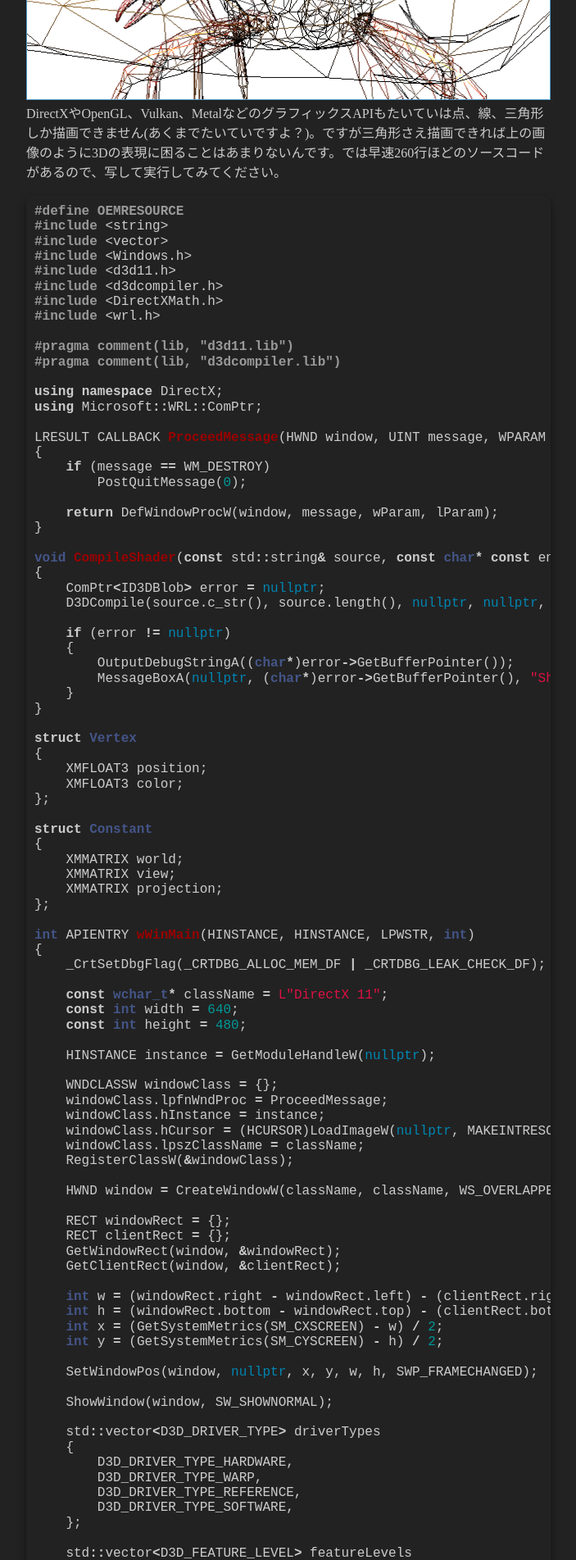
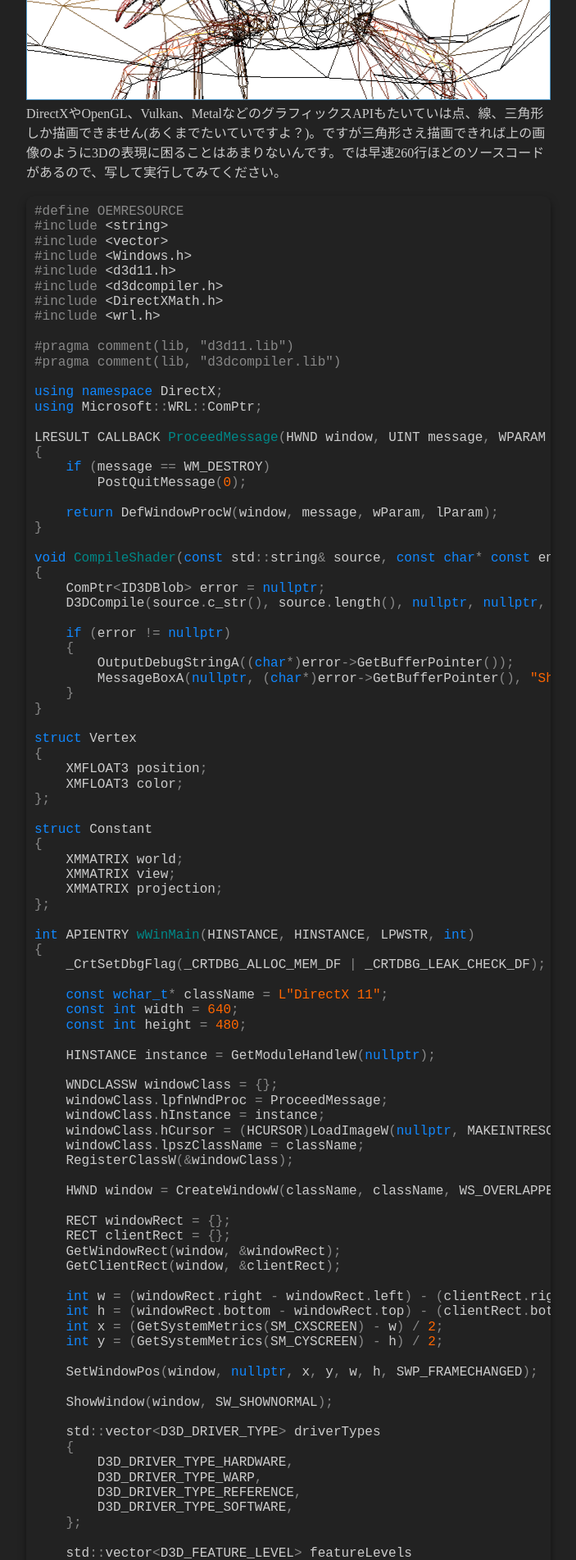
Before and after one commit to itukikikuti/windblow.net, a Jekyll site: the page built from _posts/DirectX11/2018-08-08-Direct3D 11で三角形を描画する.md, in a window 1280 px wide. Shown: the part 749-2652 px from the top of the page at 82% size, without its empty margins (288-991 px from the left). Built offline with Jekyll 4.4.1, drawn with Linux system fonts in a browser that asks for light colours.

Commit message:
Update syntax.css

```diff
--- a/assets/syntax.css
+++ b/assets/syntax.css
@@ -1,60 +1,33 @@
-.highlight  { background: transparent; }
-.highlight .c { color: #999988; font-style: italic } /* Comment */
-.highlight .err { color: #a61717; background-color: #e3d2d2 } /* Error */
-.highlight .k { font-weight: bold } /* Keyword */
-.highlight .o { font-weight: bold } /* Operator */
-.highlight .cm { color: #999988; font-style: italic } /* Comment.Multiline */
-.highlight .cp { color: #999999; font-weight: bold } /* Comment.Preproc */
-.highlight .c1 { color: #999988; font-style: italic } /* Comment.Single */
-.highlight .cs { color: #999999; font-weight: bold; font-style: italic } /* Comment.Special */
-.highlight .gd { color: #000000; background-color: #ffdddd } /* Generic.Deleted */
-.highlight .gd .x { color: #000000; background-color: #ffaaaa } /* Generic.Deleted.Specific */
-.highlight .ge { font-style: italic } /* Generic.Emph */
-.highlight .gr { color: #aa0000 } /* Generic.Error */
-.highlight .gh { color: #999999 } /* Generic.Heading */
-.highlight .gi { color: #000000; background-color: #ddffdd } /* Generic.Inserted */
-.highlight .gi .x { color: #000000; background-color: #aaffaa } /* Generic.Inserted.Specific */
-.highlight .go { color: #888888 } /* Generic.Output */
-.highlight .gp { color: #555555 } /* Generic.Prompt */
-.highlight .gs { font-weight: bold } /* Generic.Strong */
-.highlight .gu { color: #aaaaaa } /* Generic.Subheading */
-.highlight .gt { color: #aa0000 } /* Generic.Traceback */
-.highlight .kc { font-weight: bold } /* Keyword.Constant */
-.highlight .kd { font-weight: bold } /* Keyword.Declaration */
-.highlight .kp { font-weight: bold } /* Keyword.Pseudo */
-.highlight .kr { font-weight: bold } /* Keyword.Reserved */
-.highlight .kt { color: #445588; font-weight: bold } /* Keyword.Type */
-.highlight .m { color: #009999 } /* Literal.Number */
-.highlight .s { color: #d14 } /* Literal.String */
-.highlight .na { color: #008080 } /* Name.Attribute */
-.highlight .nb { color: #0086B3 } /* Name.Builtin */
-.highlight .nc { color: #445588; font-weight: bold } /* Name.Class */
-.highlight .no { color: #008080 } /* Name.Constant */
-.highlight .ni { color: #800080 } /* Name.Entity */
-.highlight .ne { color: #990000; font-weight: bold } /* Name.Exception */
-.highlight .nf { color: #990000; font-weight: bold } /* Name.Function */
-.highlight .nn { color: #555555 } /* Name.Namespace */
-.highlight .nt { color: #000080 } /* Name.Tag */
-.highlight .nv { color: #008080 } /* Name.Variable */
-.highlight .ow { font-weight: bold } /* Operator.Word */
-.highlight .w { color: #bbbbbb } /* Text.Whitespace */
-.highlight .mf { color: #009999 } /* Literal.Number.Float */
-.highlight .mh { color: #009999 } /* Literal.Number.Hex */
-.highlight .mi { color: #009999 } /* Literal.Number.Integer */
-.highlight .mo { color: #009999 } /* Literal.Number.Oct */
-.highlight .sb { color: #d14 } /* Literal.String.Backtick */
-.highlight .sc { color: #d14 } /* Literal.String.Char */
-.highlight .sd { color: #d14 } /* Literal.String.Doc */
-.highlight .s2 { color: #d14 } /* Literal.String.Double */
-.highlight .se { color: #d14 } /* Literal.String.Escape */
-.highlight .sh { color: #d14 } /* Literal.String.Heredoc */
-.highlight .si { color: #d14 } /* Literal.String.Interpol */
-.highlight .sx { color: #d14 } /* Literal.String.Other */
-.highlight .sr { color: #009926 } /* Literal.String.Regex */
-.highlight .s1 { color: #d14 } /* Literal.String.Single */
-.highlight .ss { color: #990073 } /* Literal.String.Symbol */
-.highlight .bp { color: #999999 } /* Name.Builtin.Pseudo */
-.highlight .vc { color: #008080 } /* Name.Variable.Class */
-.highlight .vg { color: #008080 } /* Name.Variable.Global */
-.highlight .vi { color: #008080 } /* Name.Variable.Instance */
-.highlight .il { color: #009999 } /* Literal.Number.Integer.Long */
+.highlight .k {
+    color: #18f;
+}
+.highlight .kt {
+    color: #18f;
+}
+.highlight .kr {
+    color: #18f;
+}
+.highlight .nb {
+    color: #18f;
+}
+.highlight .o {
+    color: #888;
+}
+.highlight .p {
+    color: #888;
+}
+.highlight .cp {
+    color: #888;
+}
+.highlight .nf {
+    color: #088;
+}
+.highlight .mi {
+    color: #f60;
+}
+.highlight .mf {
+    color: #f60;
+}
+.highlight .s {
+    color: #f60;
+}
```
